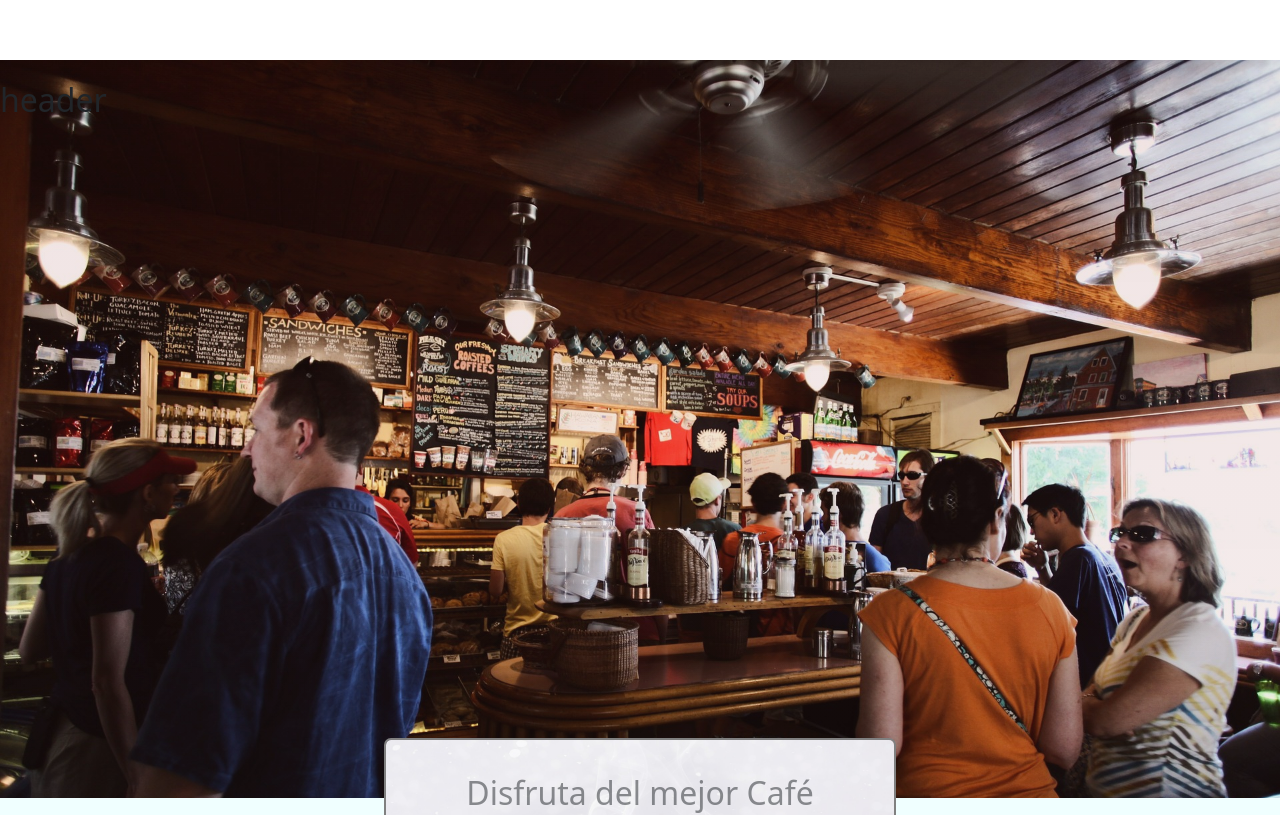
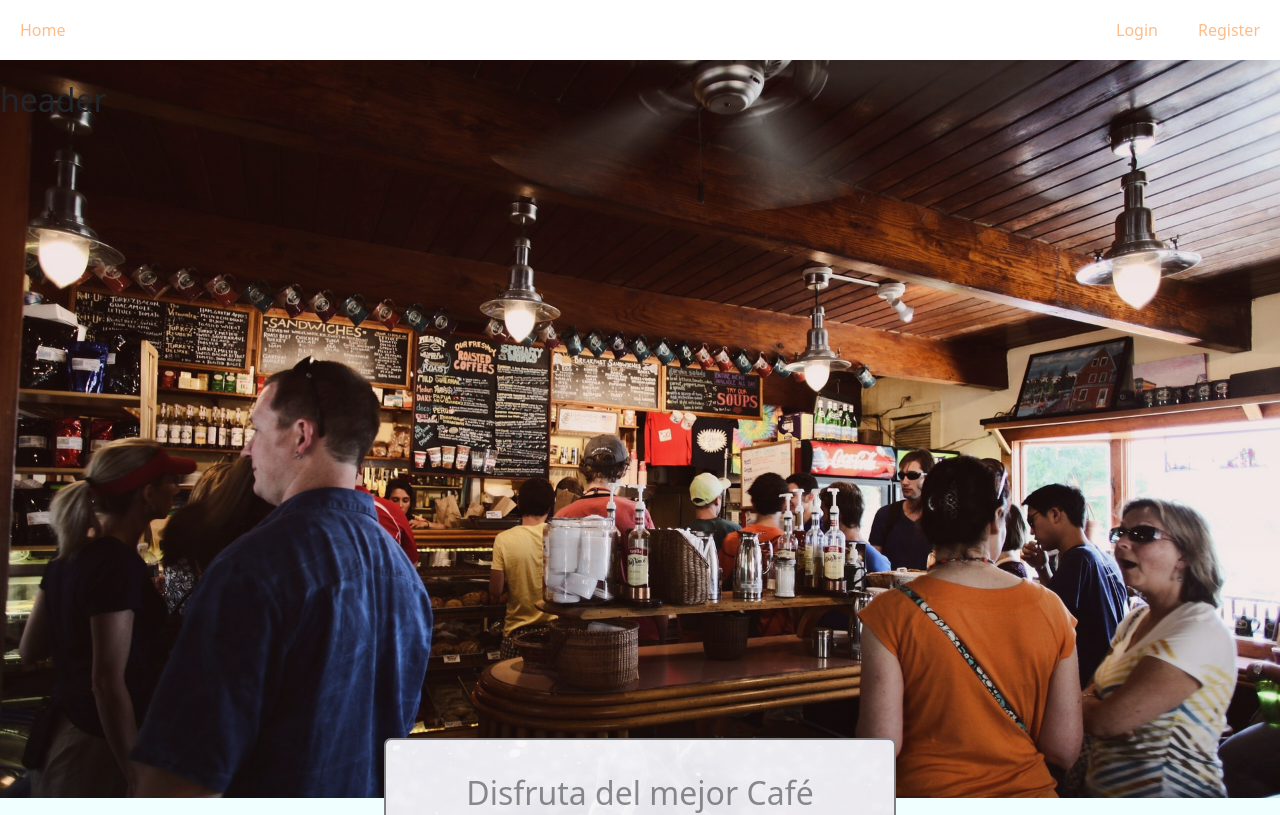
Before and after one commit to CamiloFuentesR/cafe-frontend, a React (Create React App) app: page /home in a window 1280 px wide. Shown: the top 815 px of the page. Built offline with nearby package versions, Linux system fonts and the light colour scheme; no server answers.

Commit message:
responsive

```diff
--- a/src/styles/components/__auth.scss
+++ b/src/styles/components/__auth.scss
@@ -397,8 +397,8 @@
         justify-content: space-around;
         margin-top: 20px;
         button {
+            justify-self: flex-start;
             width: 40%;
-            padding: 10px;
             color:darkgoldenrod !important;
             border: 1px solid darkgoldenrod !important;
             background-color: aliceblue !important;
--- a/src/styles/components/__navBar.scss
+++ b/src/styles/components/__navBar.scss
@@ -6,7 +6,7 @@
 .nav-item, .nav-link{
     border-radius: 10px;
     padding: 10px 20px !important;
-    color:  lighten($color: rgb(233, 107, 4), $amount: 10)  ;
+    color:  lighten($color: rgb(233, 107, 4), $amount: 30) !important ;
 
     &:visited{
         color: rgb(233, 107, 4) !important;
```
